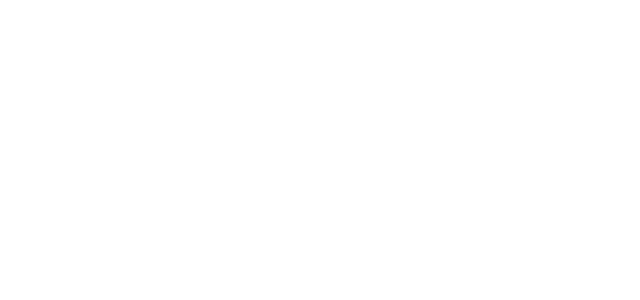
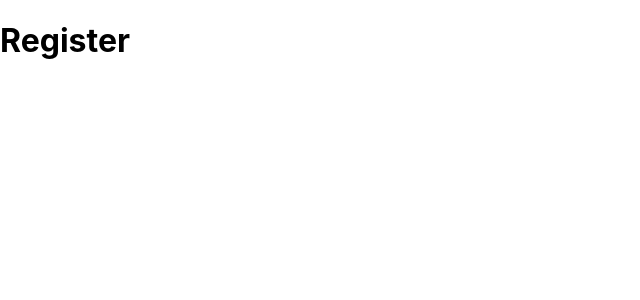
Before and after one commit to claudioromanosp/secret-to-do-list, a JavaScript app: page /register in a window 1280 px wide. Shown: the top 300 px of the page, without its empty margins (0-640 px from the left). Built offline with nearby package versions, Linux system fonts and the light colour scheme; the HTML template or start-up script is replaced by a standard one.

Commit message:
Feature: adicionando rotas

```diff
--- a/src/App.js
+++ b/src/App.js
@@ -1,8 +1,13 @@
 import './App.css';
+import { BrowserRouter} from 'react-router-dom'
+import RoutesApp from './routes'
 
 function App() {
   return (
     <div className="App">
+      <BrowserRouter>
+        <RoutesApp />
+      </BrowserRouter>
     </div>
   );
 }
--- /dev/null
+++ b/src/routes/index.js
@@ -0,0 +1,16 @@
+import { Routes, Route } from 'react-router-dom'
+
+import Home from '../pages/Home';
+import Register from "../pages/Register";
+
+function RoutesApp(){
+    return (
+      <Routes>
+        <Route path="/" element={<Home />} />
+        <Route path="/register" element={<Register />} />
+      </Routes>
+    );
+
+}
+
+export default RoutesApp;
```
